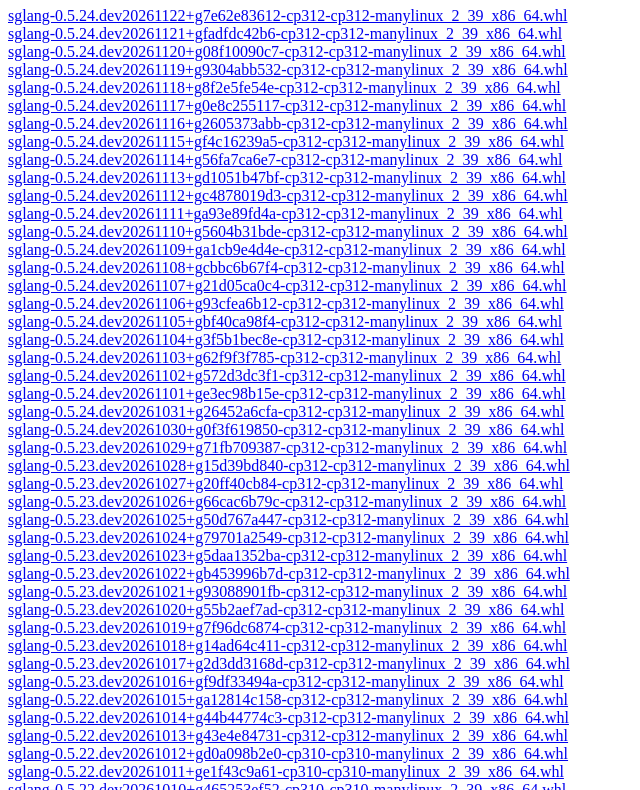
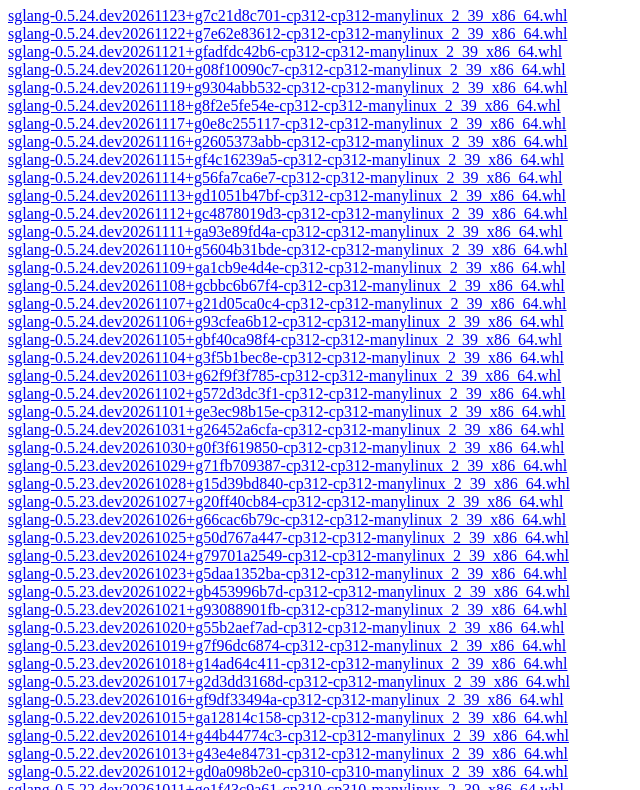
Before and after one commit to sgl-project/whl, a plain HTML site: page cu130/sglang/index.html in a window 1280 px wide. Shown: the part 73-863 px from the top of the page, without its empty margins (0-640 px from the left). Drawn offline with Linux system fonts and the light colour scheme.

Commit message:
Update cu130 nightly wheel index for commit 7c21d8c701

```diff
--- a/cu130/sglang/index.html
+++ b/cu130/sglang/index.html
@@ -1,5 +1,6 @@
 <!DOCTYPE html>
 <h1>SGLang Nightly Wheels (cu130)</h1>
+<a href="https://github.com/sgl-project/whl/releases/download/nightly-2026-11-23-7c21d8c701/sglang-0.5.24.dev20261123+g7c21d8c701-cp312-cp312-manylinux_2_39_x86_64.whl#sha256=32e50c73f7ca78f2b6e03deba8bda2c06b7b51f79a189e55c0e046dd5cd217b0">sglang-0.5.24.dev20261123+g7c21d8c701-cp312-cp312-manylinux_2_39_x86_64.whl</a><br>
 <a href="https://github.com/sgl-project/whl/releases/download/nightly-2026-11-22-7e62e83612/sglang-0.5.24.dev20261122+g7e62e83612-cp312-cp312-manylinux_2_39_x86_64.whl#sha256=fbce7d3d2ad41b8a2a3729ab47afd3f0a05594f067380fe3780de68505a982a1">sglang-0.5.24.dev20261122+g7e62e83612-cp312-cp312-manylinux_2_39_x86_64.whl</a><br>
 <a href="https://github.com/sgl-project/whl/releases/download/nightly-2026-11-21-fadfdc42b6/sglang-0.5.24.dev20261121+gfadfdc42b6-cp312-cp312-manylinux_2_39_x86_64.whl#sha256=1877ec0286662bc97beee5906d505d9d428c6c6f6a959d334a0c3c14b23a057f">sglang-0.5.24.dev20261121+gfadfdc42b6-cp312-cp312-manylinux_2_39_x86_64.whl</a><br>
 <a href="https://github.com/sgl-project/whl/releases/download/nightly-2026-11-20-08f10090c7/sglang-0.5.24.dev20261120+g08f10090c7-cp312-cp312-manylinux_2_39_x86_64.whl#sha256=86a8232284f1ced803dbc2fa526c3e7686f4e2314ae005dbf9433dc2aaed4d8c">sglang-0.5.24.dev20261120+g08f10090c7-cp312-cp312-manylinux_2_39_x86_64.whl</a><br>
```
